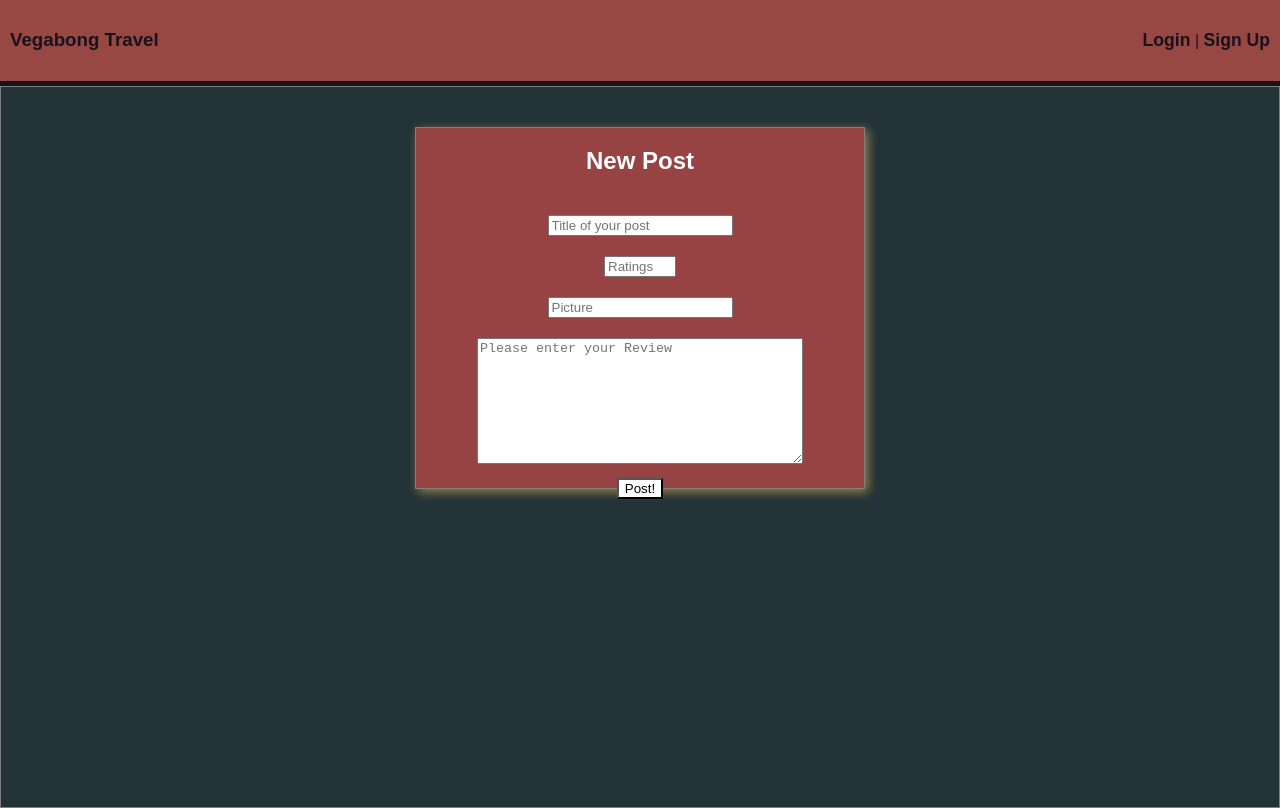
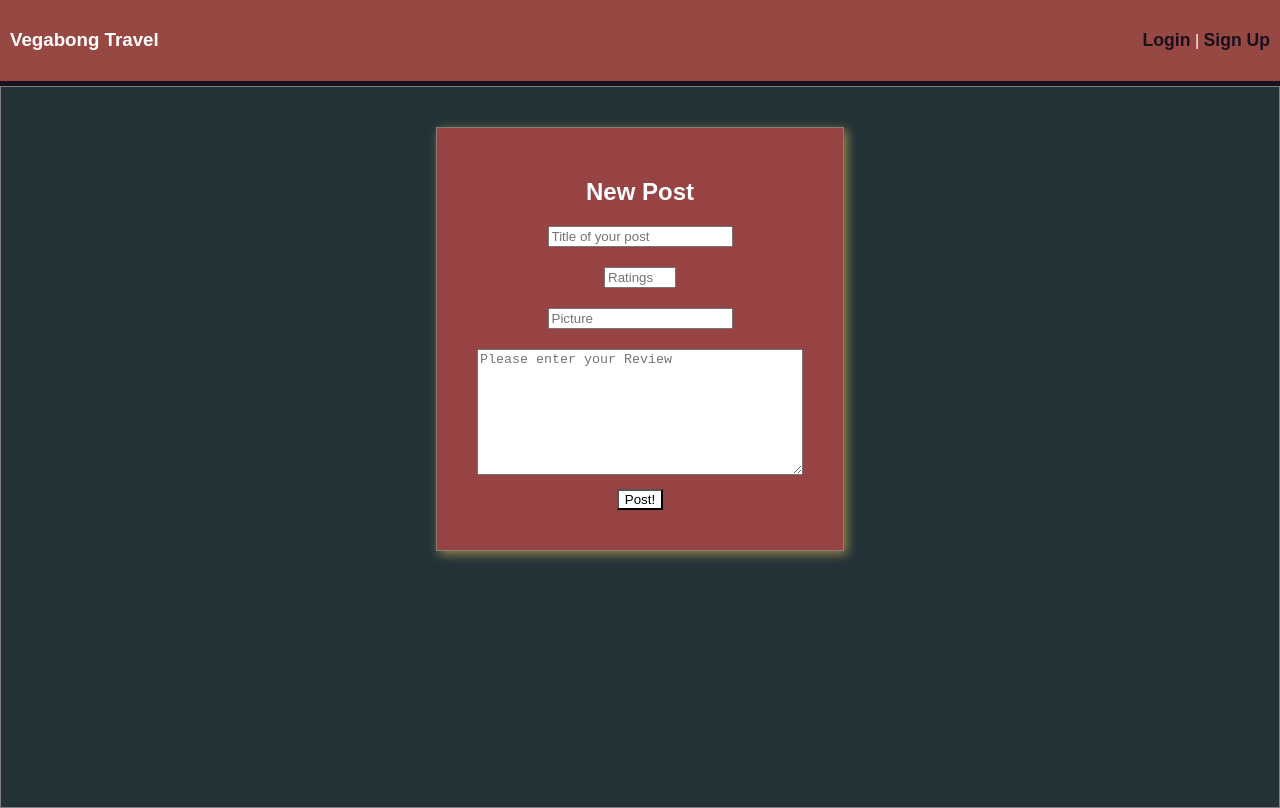
Before and after one commit to tch180/vagabond-project-, a React (Create React App) app in the folder client/: page /city/1/NewPost in a window 1280 px wide. Built offline with nearby package versions, Linux system fonts and the light colour scheme.

Commit message:
updated styling

```diff
--- a/client/src/App.css
+++ b/client/src/App.css
@@ -1,34 +1,9 @@
-.App {
-  text-align: center;
-}
-
-.App-logo {
-  animation: App-logo-spin infinite 20s linear;
-  height: 80px;
-}
-
-.App-header {
-  background-color: #222;
-  height: 150px;
-  padding: 20px;
+body {
+  background: #233237;
   color: white;
-}
-
-.App-title {
-  font-size: 1.5em;
-}
-
-.App-intro {
-  font-size: large;
-}
-
-@keyframes App-logo-spin {
-  from { transform: rotate(0deg); }
-  to { transform: rotate(360deg); }
 }
 
 .rating {
   width: 5vw;
 
-
 }
--- a/client/src/components/BoilerPlate/NavBar.js
+++ b/client/src/components/BoilerPlate/NavBar.js
@@ -7,7 +7,7 @@
 display: flex;
 justify-content: space-between;
 padding: 10px 10px 10px 10px;
-color: #18121E;
+color: white;
 border-bottom: 5px solid #18121E;
 `
 const LinkMenu = styled.div`
--- a/client/src/components/Post/NewPost.js
+++ b/client/src/components/Post/NewPost.js
@@ -18,13 +18,16 @@
 background: #984343;
 border: 1px solid grey;
 margin: 40px 120px;
+padding: 40px;
 box-shadow: 3px 3px 10px #99864A;
-width: 35vw;
-height: 45vh;
 display: flex;
 justify-content: center;
 align-items: center;
 flex-direction: column;
+
+h2 {
+    margin: 0px;
+}
 
 button {
     color: black;
@@ -74,13 +77,13 @@
         return (
 
             <PostContainer>
-                <NewPostContainer>
 
-                <div><h2>New Post</h2></div>
+
 
 
                 <form onSubmit={this.handleSubmit}>
-
+                <NewPostContainer>
+                <div><h2>New Post</h2></div>
                     <div><input placeholder='Title of your post' onChange={this.handleChange} name="title"
                 type="text" value={this.state.post.title} /></div>
 
@@ -101,9 +104,9 @@
 
 
                     <button>Post!</button>
+                    </NewPostContainer>
                 </form>
 
-                </NewPostContainer>
             </PostContainer>
         );
     }
--- a/client/src/components/Post/ShowPost.js
+++ b/client/src/components/Post/ShowPost.js
@@ -3,6 +3,9 @@
 
 
 const PostContainer = styled.div `
+    background: #984343;
+    margin: 20px 150px;
+    padding-top: 15px;
     display: flex;
     justify-content: center;
     align-items: center;
@@ -10,7 +13,6 @@
 `
 
 const PostContent = styled.div `
-    background: #233237;
     color: white;
     display: flex;
     justify-content: center;
```
